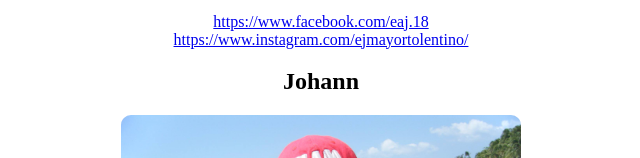
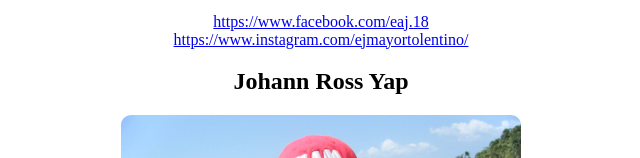
Before and after one commit to renzoupv/CMSC-126-LABS, a plain HTML site: page about.html in a window 1280 px wide. Shown: the part 1151-1309 px from the top of the page, without its empty margins (319-959 px from the left). Drawn offline with Linux system fonts and the light colour scheme.

Commit message:
Changed from Johann to full name

```diff
--- a/about.html
+++ b/about.html
@@ -59,7 +59,7 @@
         <a href="https://www.instagram.com/tenzofficial/">https://www.instagram.com/ejmayortolentino/</a>
 
 
-        <h2> Johann </h2>
+        <h2> Johann Ross Yap</h2>
         <img src="assets/images/JohannPic.jpg" alt="Johann Picture">
         <p>- Created the Video page</p>
         <p> Hello! My name is Johann and I am your guadian angel!</p>
```
